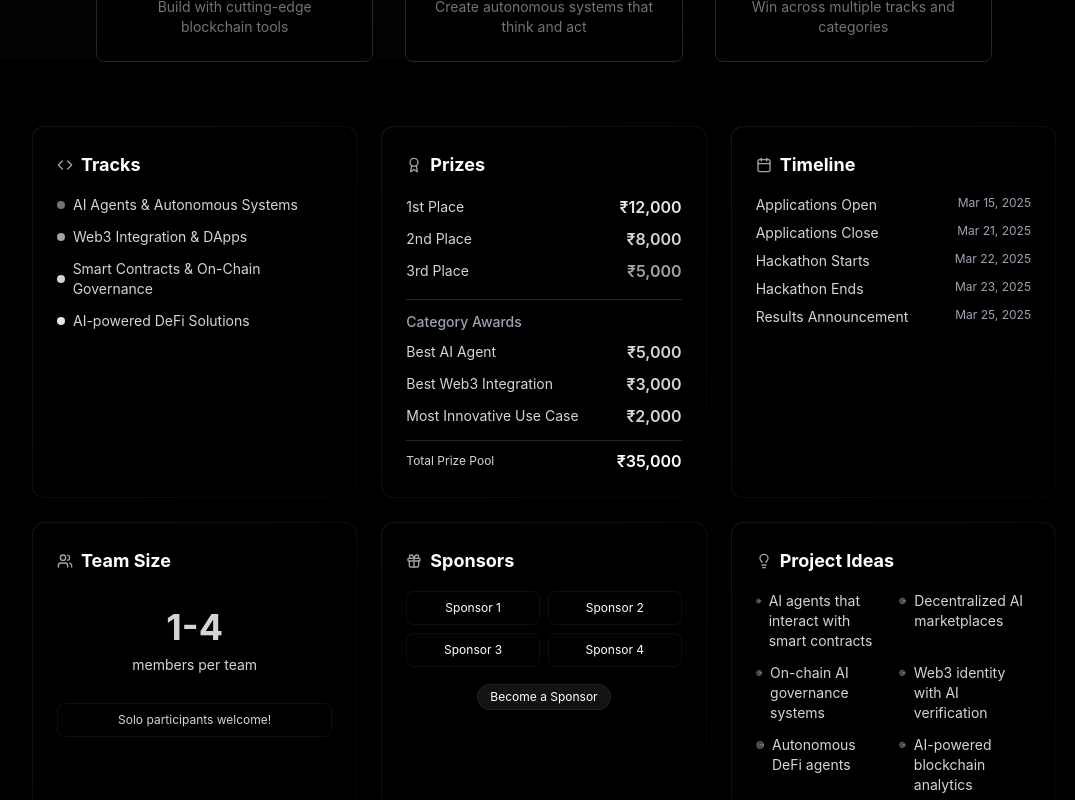
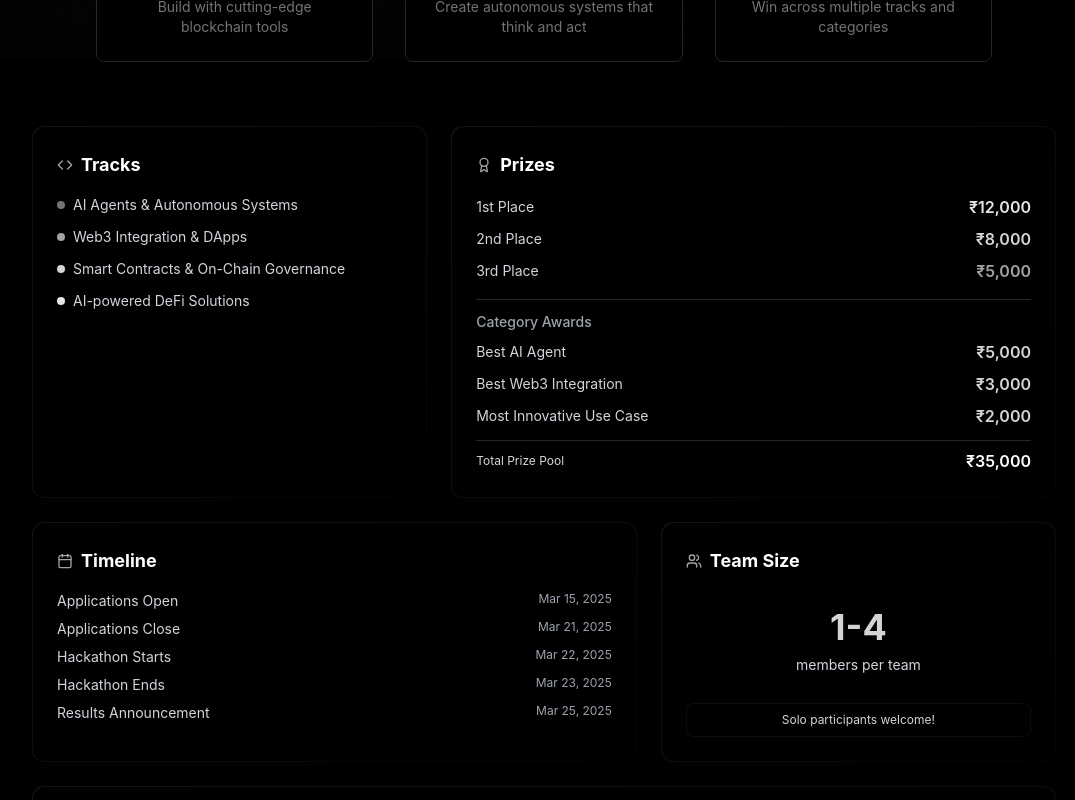
Before and after one commit to marcdhi/autonomous-builders-hack, a React (Vite) app: page / in a window 1280 px wide. Shown: the part 740-1540 px from the top of the page, without its empty margins (96-1171 px from the left). Built offline with nearby package versions, Linux system fonts and the light colour scheme.

Commit message:
Remove SponsorsCard component
Removes the SponsorsCard component from the project.

```diff
--- a/src/pages/Index.tsx
+++ b/src/pages/Index.tsx
@@ -1,3 +1,4 @@
+
 import React from 'react';
 import { motion } from 'framer-motion';
 import { Code, Zap, Bot } from 'lucide-react';
@@ -8,7 +9,6 @@ import TracksCard from '@/components/TracksCard';
 import PrizesCard from '@/components/PrizesCard';
 import TimelineCard from '@/components/TimelineCard';
 import TeamSizeCard from '@/components/TeamSizeCard';
-import SponsorsCard from '@/components/SponsorsCard';
 import IdeasCard from '@/components/IdeasCard';
 
 const Index = () => {
@@ -107,38 +107,33 @@ const Index = () => {
 
           {/* Cards Grid - Updated with improved styling */}
           <motion.div
-            className="mt-16 grid grid-cols-1 md:grid-cols-2 lg:grid-cols-3 gap-6"
+            className="mt-16 grid grid-cols-1 md:grid-cols-2 lg:grid-cols-5 gap-6"
             initial={{ opacity: 0 }}
             animate={{ opacity: 1 }}
             transition={{ duration: 0.5, delay: 0.8 }}
           >
             {/* Modify each card component to match monochromatic theme */}
-            <div className="group relative transition-all duration-300 hover:-translate-y-1">
+            <div className="group relative transition-all duration-300 hover:-translate-y-1 lg:col-span-2">
               <div className="absolute inset-0 bg-gradient-to-br from-neutral-700/30 to-neutral-900/30 rounded-xl opacity-0 group-hover:opacity-100 transition-opacity"></div>
               <TracksCard />
             </div>
 
-            <div className="group relative transition-all duration-300 hover:-translate-y-1">
+            <div className="group relative transition-all duration-300 hover:-translate-y-1 lg:col-span-3">
               <div className="absolute inset-0 bg-gradient-to-br from-neutral-700/30 to-neutral-900/30 rounded-xl opacity-0 group-hover:opacity-100 transition-opacity"></div>
               <PrizesCard />
             </div>
 
-            <div className="group relative transition-all duration-300 hover:-translate-y-1">
+            <div className="group relative transition-all duration-300 hover:-translate-y-1 lg:col-span-3">
               <div className="absolute inset-0 bg-gradient-to-br from-neutral-700/30 to-neutral-900/30 rounded-xl opacity-0 group-hover:opacity-100 transition-opacity"></div>
               <TimelineCard />
             </div>
 
-            <div className="group relative transition-all duration-300 hover:-translate-y-1">
+            <div className="group relative transition-all duration-300 hover:-translate-y-1 lg:col-span-2">
               <div className="absolute inset-0 bg-gradient-to-br from-neutral-700/30 to-neutral-900/30 rounded-xl opacity-0 group-hover:opacity-100 transition-opacity"></div>
               <TeamSizeCard />
             </div>
 
-            <div className="group relative transition-all duration-300 hover:-translate-y-1">
-              <div className="absolute inset-0 bg-gradient-to-br from-neutral-700/30 to-neutral-900/30 rounded-xl opacity-0 group-hover:opacity-100 transition-opacity"></div>
-              <SponsorsCard />
-            </div>
-
-            <div className="group relative transition-all duration-300 hover:-translate-y-1">
+            <div className="group relative transition-all duration-300 hover:-translate-y-1 lg:col-span-5">
               <div className="absolute inset-0 bg-gradient-to-br from-neutral-700/30 to-neutral-900/30 rounded-xl opacity-0 group-hover:opacity-100 transition-opacity"></div>
               <IdeasCard />
             </div>
```
